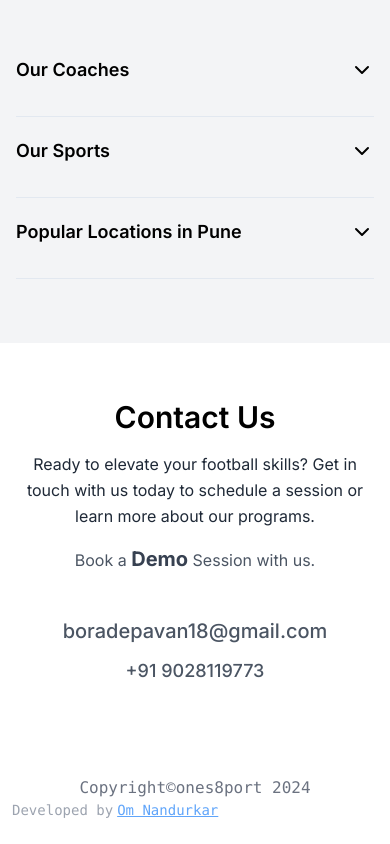
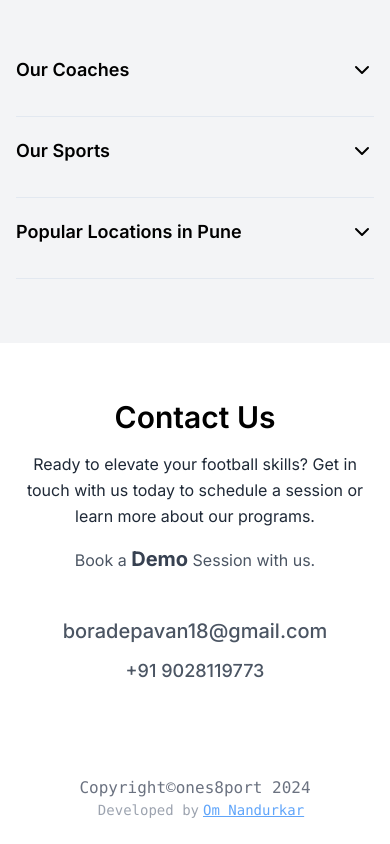
Before and after one commit to omnandurkar/one8sport.in, a Next.js app: page / in a window 390 px wide. Shown: the part 6975-7819 px from the top of the page. Built offline with nearby package versions, Linux system fonts and the light colour scheme.

Commit message:
Update index.js

```diff
--- a/src/components/HomeComp/contact/index.js
+++ b/src/components/HomeComp/contact/index.js
@@ -62,7 +62,7 @@ const Contact = () => {
             </section>
 
             <p className='text-center text-gray-500 font-mono'>Copyright©ones8port 2024</p>
-            <p className="ps-3 text-left text-gray-400 font-mono text-sm">
+            <p className="ps-3 text-center md:text-left text-gray-400 font-mono text-sm">
                 Developed by
                 <a href="https://www.omnandurkar.me" target='_blank' className= " underline text-blue-400 hover:text-gray-600 ml-1">
                     Om Nandurkar
```
